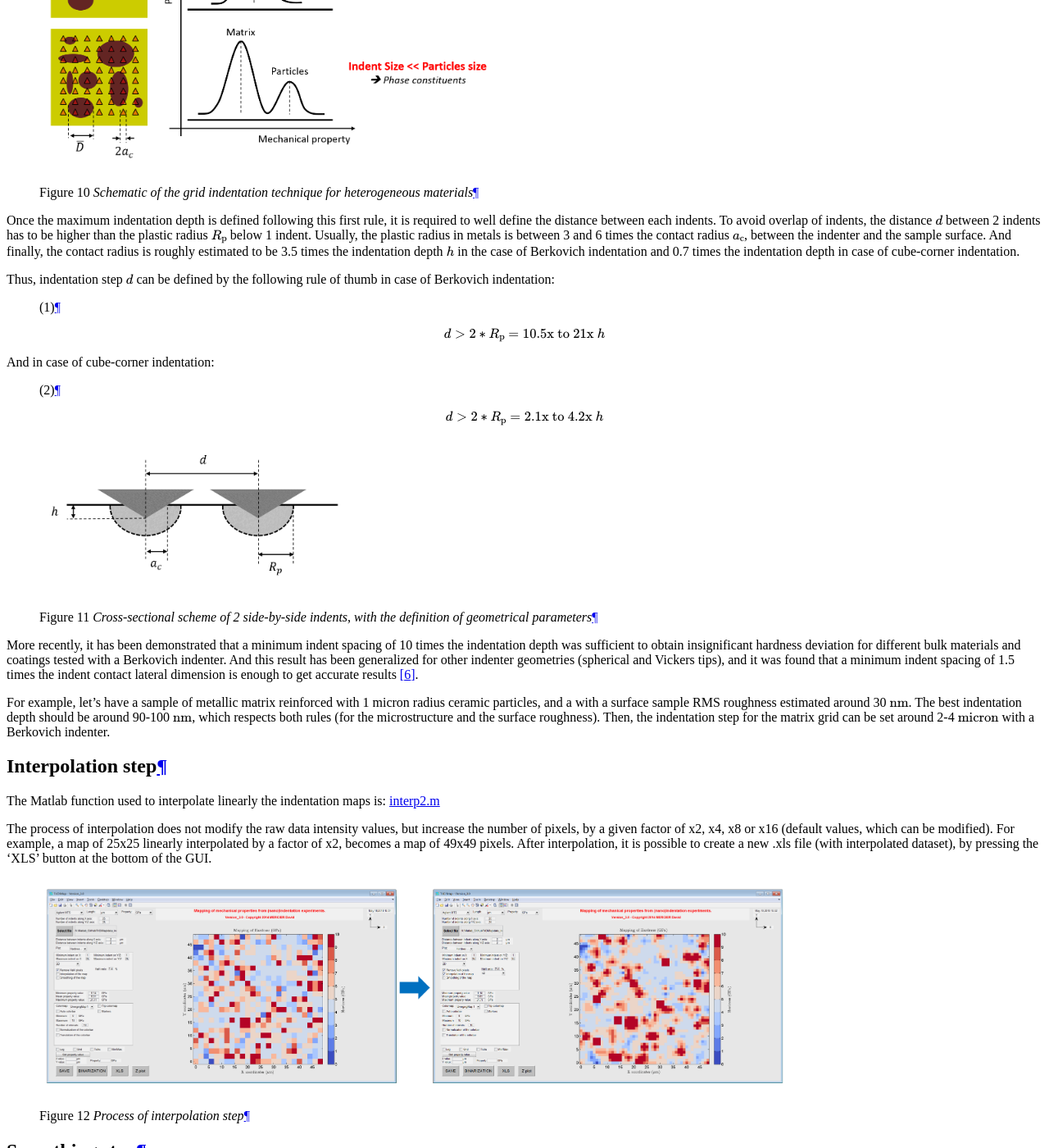
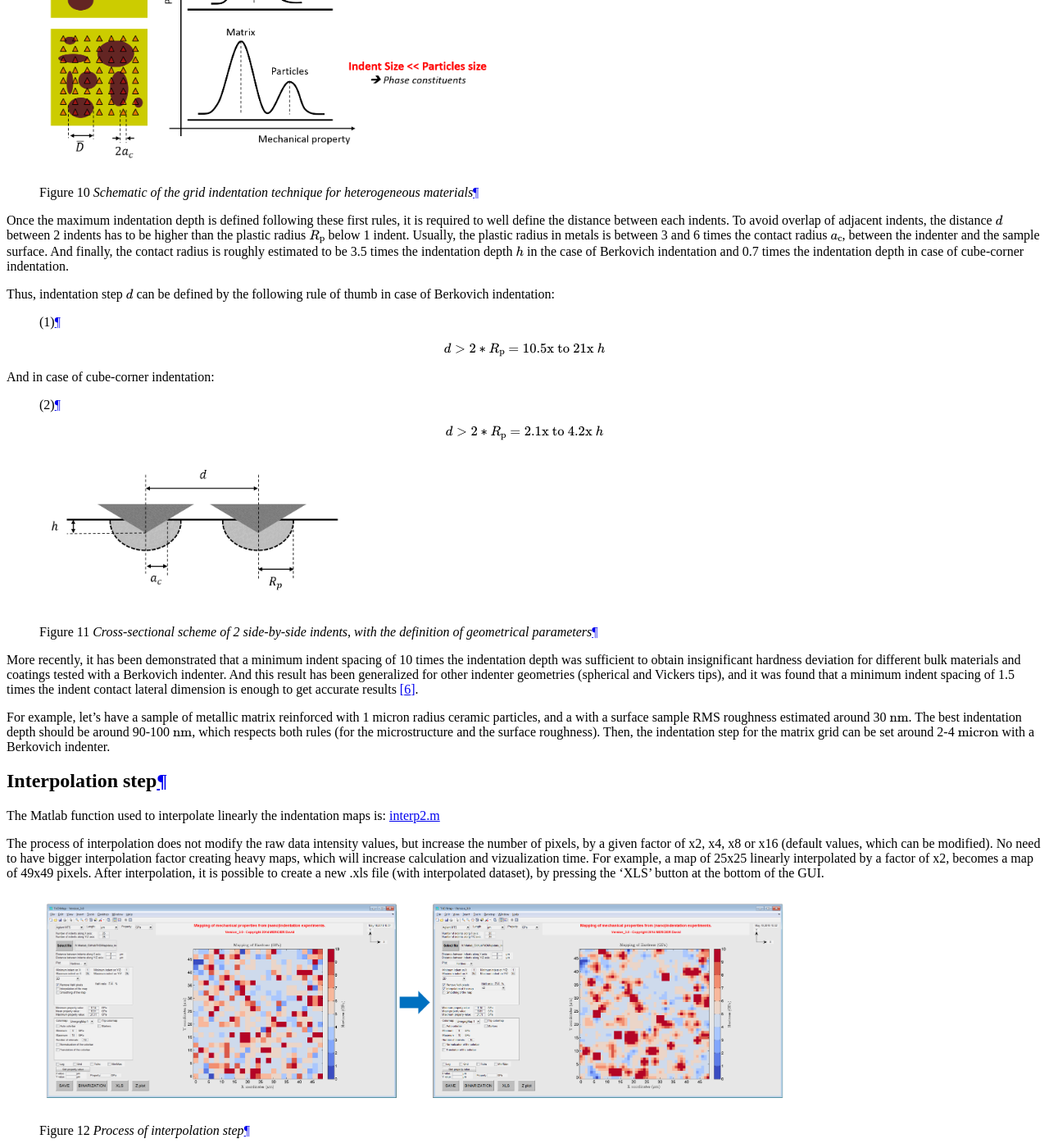
Before and after one commit to DavidMercier/TriDiMap, a Sphinx documentation site: the page built from doc/mapping.rst, in a window 1280 px wide and 1400 px high, scrolled down 1677 px. Shown: the whole window at 82% size. Built offline with Sphinx 7.4.7, drawn with Linux system fonts in a browser that asks for light colours; comment, search, counter and statistics services are not loaded; some of the changed text lies outside the part shown.

Commit message:
Update mapping.rst

```diff
--- a/doc/mapping.rst
+++ b/doc/mapping.rst
@@ -64,8 +64,8 @@ We can summarize previous explanations in the 2 following rules to respect for t
 
    *Schematic of the grid indentation technique for heterogeneous materials*
 
-Once the maximum indentation depth is defined following this first rule, it is required to well define the distance between each indents.
-To avoid overlap of indents, the distance :math:`d` between 2 indents has to be higher than the plastic radius :math:`R_\text{p}` below 1 indent.
+Once the maximum indentation depth is defined following these first rules, it is required to well define the distance between each indents.
+To avoid overlap of adjacent indents, the distance :math:`d` between 2 indents has to be higher than the plastic radius :math:`R_\text{p}` below 1 indent.
 Usually, the plastic radius in metals is between 3 and 6 times the contact radius :math:`a_\text{c}`, between the indenter and the sample surface.
 And finally, the contact radius is roughly estimated to be 3.5 times the indentation depth :math:`h` in the case of Berkovich indentation
 and 0.7 times the indentation depth in case of cube-corner indentation.
@@ -103,6 +103,7 @@ The |matlab| function used to interpolate linearly the indentation maps is: `int
 
 The process of interpolation does not modify the raw data intensity values, but increase the number of pixels,
 by a given factor of x2, x4, x8 or x16 (default values, which can be modified).
+No need to have bigger interpolation factor creating heavy maps, which will increase calculation and vizualization time.
 For example, a map of 25x25 linearly interpolated by a factor of x2, becomes a map of 49x49 pixels.
 After interpolation, it is possible to create a new .xls file (with interpolated dataset), by pressing the 'XLS' button at the bottom of the GUI.
 
```
Also changed, not shown: other parts of doc/mapping.rst (+1 -1 lines).
